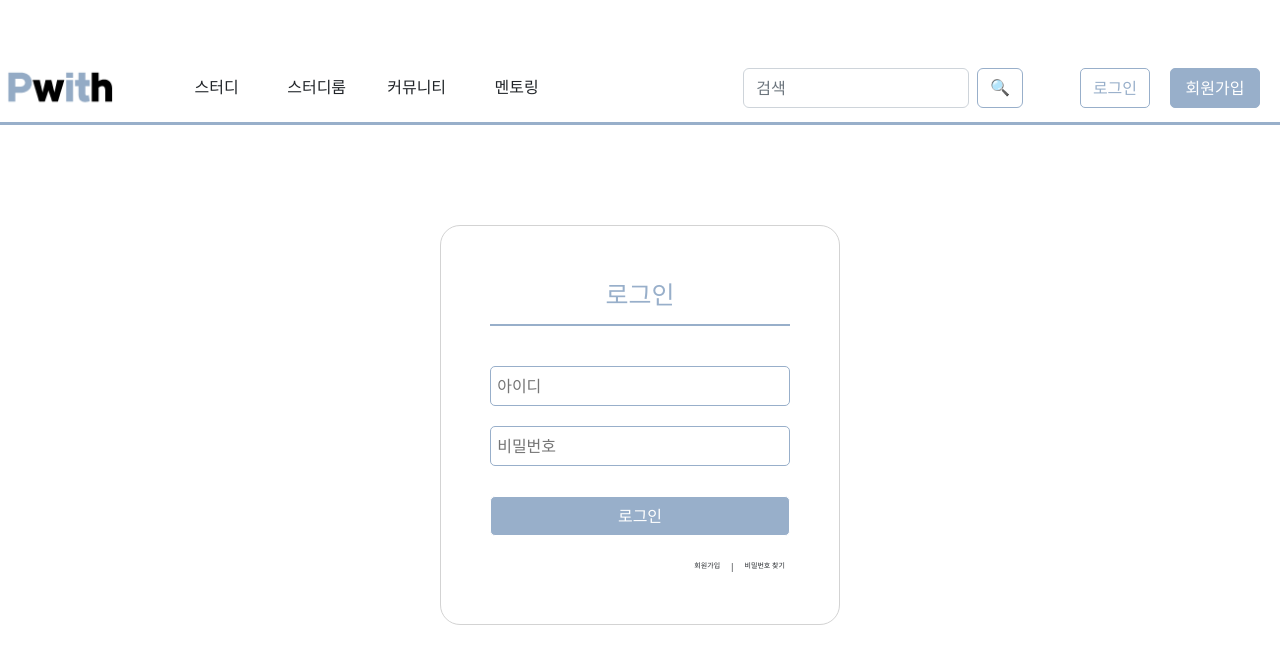
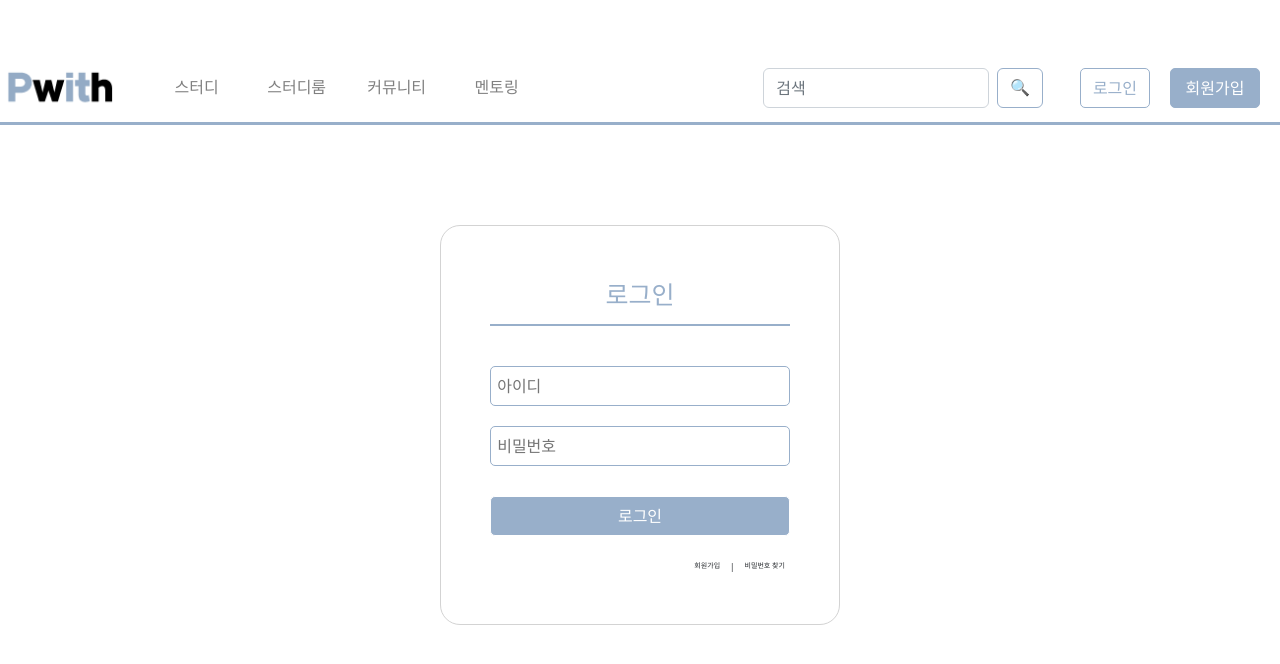
Before and after one commit to kgmin604/pwith, a React (Create React App) app: page /login in a window 1280 px wide. Shown: the top 664 px of the page. Built offline with nearby package versions, Linux system fonts and the light colour scheme; a web font is replaced by a local one.

Commit message:
메인페이지 구현 변경

```diff
--- a/src/App.css
+++ b/src/App.css
@@ -28,6 +28,7 @@
   padding: 0px 30px;
   background-image: url('../public/pwith-logo.png');
   background-size: cover;
+  border: 0px;
 }
 
 .navbar-menu{
@@ -48,6 +49,11 @@
   float: left;
   font-family: "TmoneyRoundWind";
   cursor: pointer;
+  color:grey;
+}
+
+.navbar-btn:hover{
+  color:black;
 }
 
 .top-msg{
--- a/src/App.js
+++ b/src/App.js
@@ -33,7 +33,7 @@ function App() {
 
           <nav className = "navbar">
             <div className="btn pwith-logo" onClick={() => navigate("/")}></div>
-            <ul className="navbar-menu" style={{'margin-right':'40px'}}>
+            <ul className="navbar-menu" style={{'margin-right':'100px'}}>
               <li className="navbar-btn" onClick={() => navigate("/study")}>스터디</li>
               <li className="navbar-btn" onClick={() => navigate("/studyroom")}>스터디룸</li>
               <li className="navbar-btn" onClick={() => navigate("/community")}>커뮤니티</li>
@@ -70,9 +70,9 @@ function App() {
                   </div>
                 ) : (
                   <div className="mem-area">
-                    <div className="mem-btn" style={{'width':'70px'}} onClick={() => navigate("./mypage/chat")}>채팅함</div>
+                    <div className="mem-btn" style={{'width':'70px'}} onClick={() => navigate("./mypage/chat")}>쪽지함</div>
                     <div className="mem-btn" style={{'width':'90px', 'color':'white', 'background-color':'#98afca'}}
-                    onClick={() => navigate("./chat")}>Mypage</div>
+                    onClick={() => navigate("./chat")}>MyPage</div>
                   </div>
                 )
               }
```
